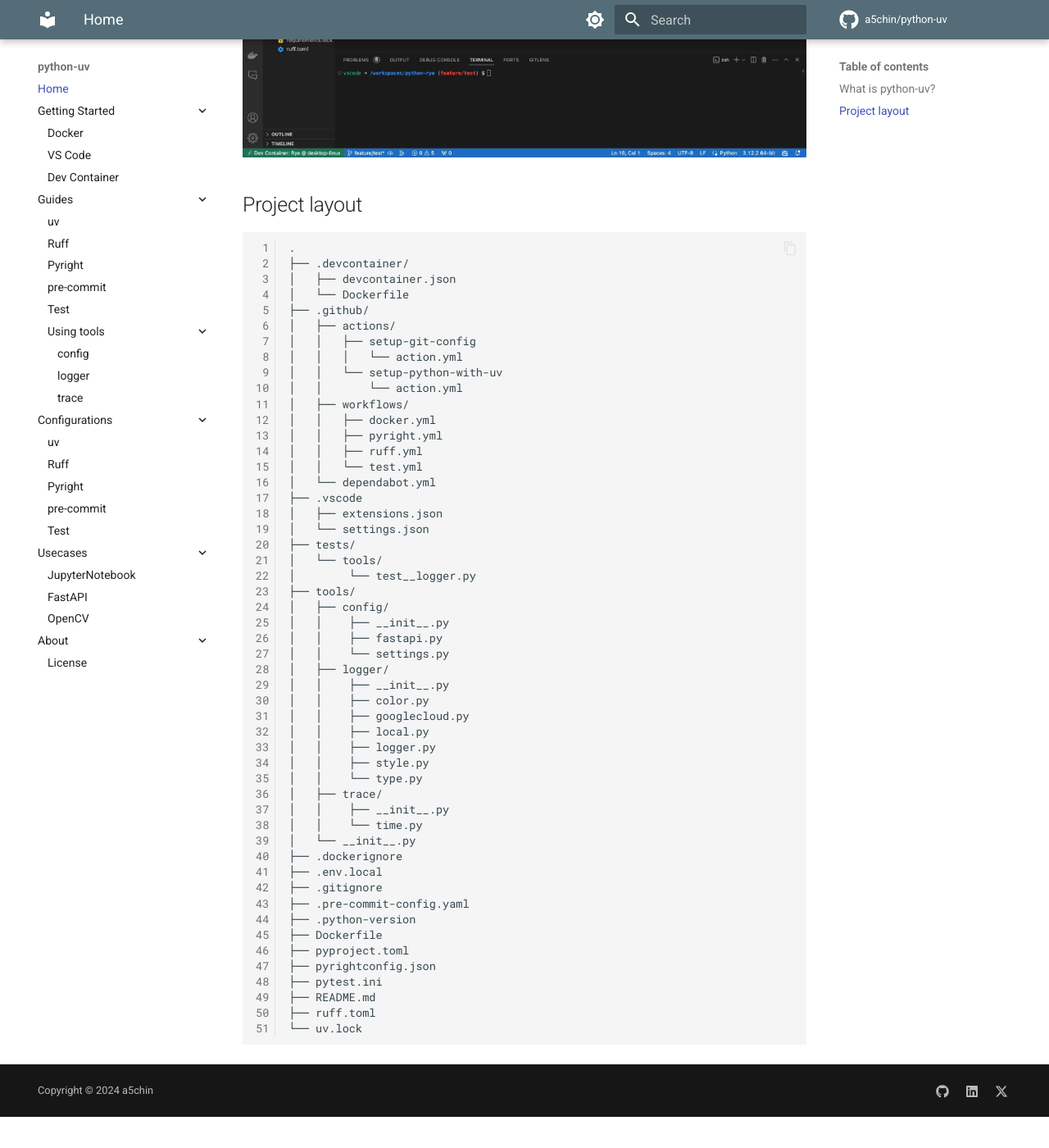
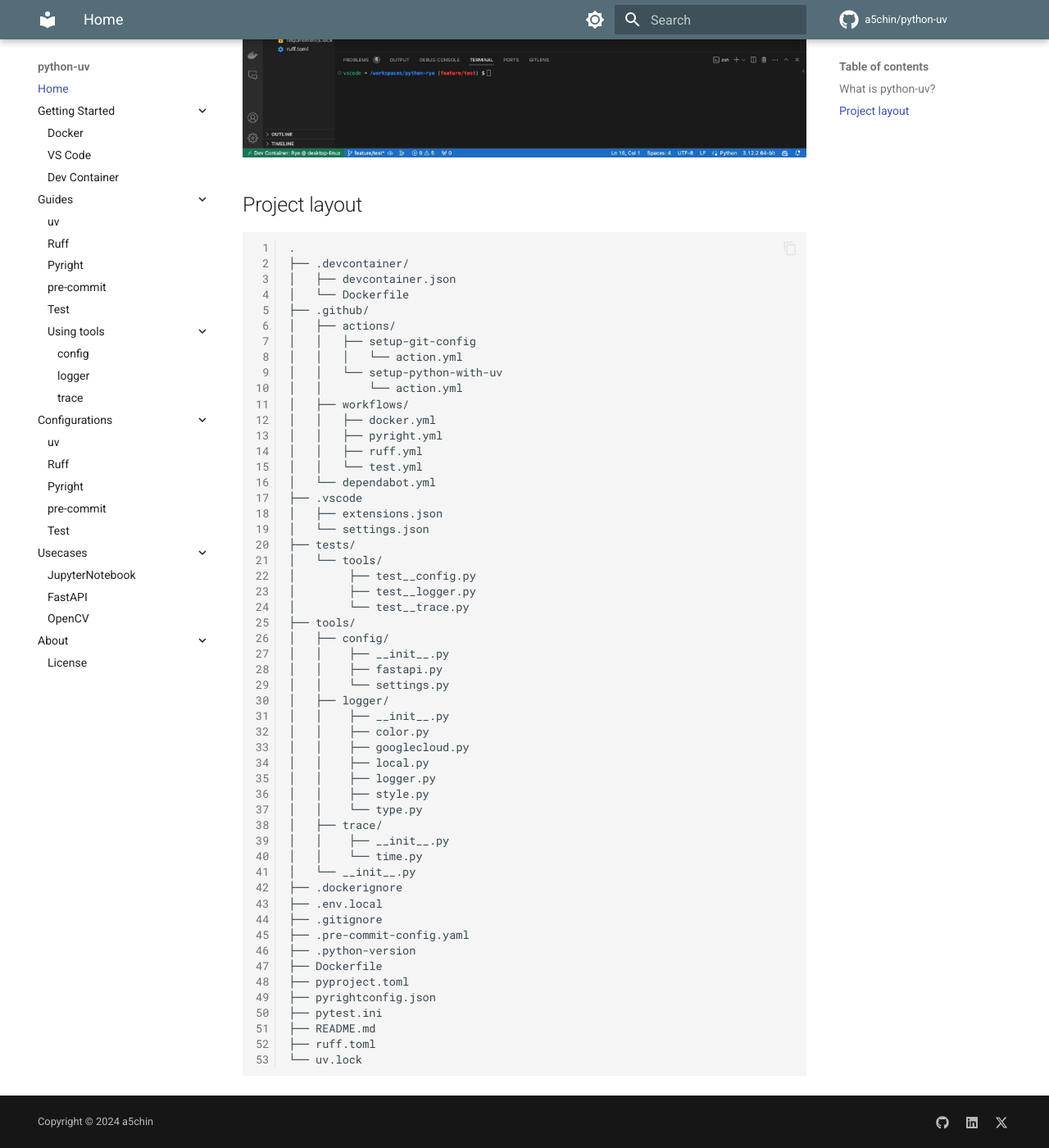
Before and after one commit to a5chin/python-uv, an MkDocs documentation site: the page built from docs/index.md, in a window 1280 px wide and 1400 px high, scrolled down 482 px. Shown: the whole window at 82% size. Built offline with MkDocs 1.6.1 and Material for MkDocs 9.7.7, drawn with Linux system fonts in a browser that asks for light colours; comment, search, counter and statistics services are not loaded; before the commit the page ends 1844 px from its top, so only the background shows below that.

Commit message:
fix: update test file structure in documentation

```diff
--- a/docs/index.md
+++ b/docs/index.md
@@ -27,7 +27,9 @@ This repository contains configurations to set up a Python development environme
     │   └── settings.json
     ├── tests/
     │   └── tools/
-    │        └── test__logger.py
+    │        ├── test__config.py
+    │        ├── test__logger.py
+    │        └── test__trace.py
     ├── tools/
     │   ├── config/
     │   │    ├── __init__.py
```
